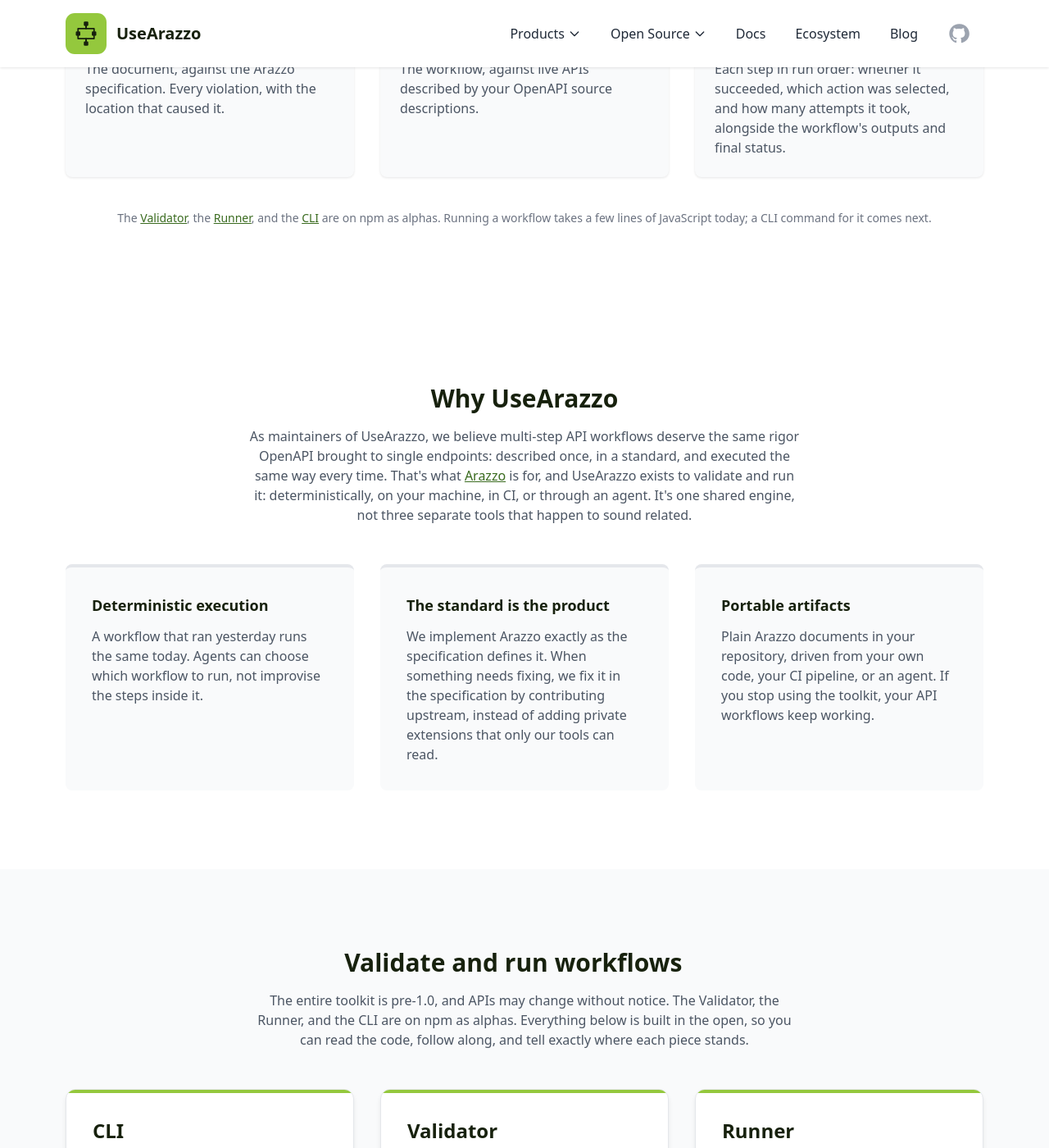
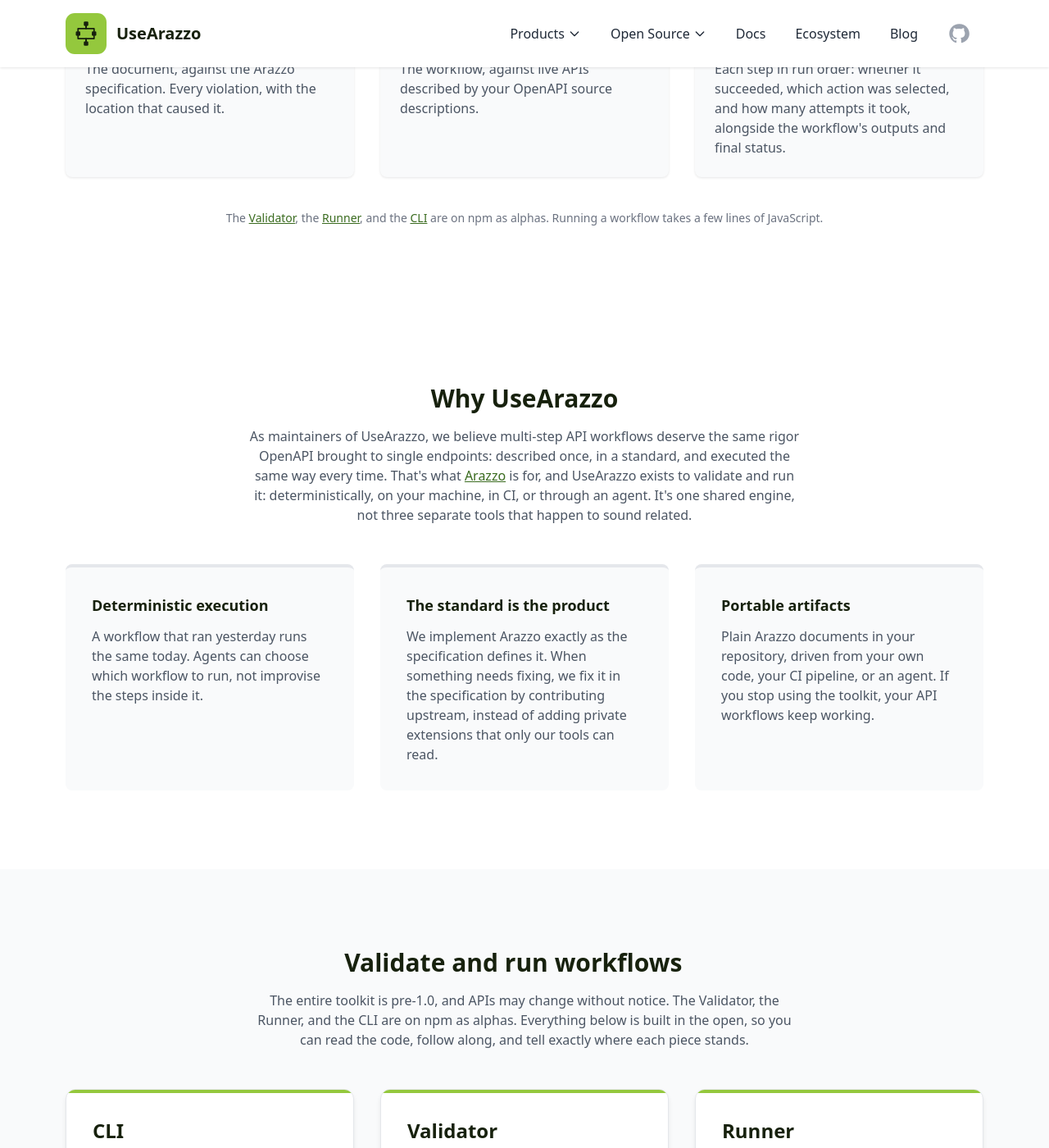
Before and after one commit to usearazzo/website, a Jekyll site: the page built from pages/homepage.html, in a window 1280 px wide and 1400 px high, scrolled down 1409 px. Shown: the whole window at 82% size. Built offline with Jekyll 4.4.1, drawn with Linux system fonts in a browser that asks for light colours; some of the changed text lies outside the part shown.

Commit message:
chore: remove every coming-next section and promise
Drop the Coming next sections from /runner/ and /docs/runner/, and the sentences that promised a CLI run command from the homepage, the CLI page, and llms.txt. The CLI page keeps its In development and Idea command sections. The reference's ArazzoRunner examples now load their documents by URL.

```diff
--- a/llms.txt
+++ b/llms.txt
@@ -32,7 +32,7 @@
 - [@usearazzo/cli CLI reference]({{ site.url }}{{ site.baseurl }}/docs/cli/): every command, option, output format, exit code, and configuration setting
 - Published to npm as an alpha: `npm install --global @usearazzo/cli`, or `npx @usearazzo/cli validate <uri>`
 - `validate <uri>` (wraps @usearazzo/validator): checks a local file, file: URI, or HTTP(S) URL; stylish or JSON output; exits 1 when a problem at or above `--fail-severity` (default `error`) is found
-- Planned, proposed in [toolkit #84](https://github.com/usearazzo/arazzo-toolkit/issues/84) (names may change): `run-workflow` and `run-operation` (will wrap @usearazzo/runner; running a workflow from the CLI is what comes next)
+- Planned, proposed in [toolkit #84](https://github.com/usearazzo/arazzo-toolkit/issues/84) (names may change): `run-workflow` and `run-operation` (will wrap @usearazzo/runner)
 - Idea, not built: discovery commands `list-workflows`, `describe-workflow`, and `analyze-workflow`; the last would write an execution profile covering a workflow's inputs, the inputs of every dependsOn workflow (transitively), credentials from source-description security schemes, and server variables
 - Supports Arazzo 1.0.0, 1.0.1, and 1.1.0
 - Free, open source (Apache 2.0)
@@ -58,7 +58,6 @@
 - Server selection or override per call, with no silent fallback: a server matching nothing declared is never swapped for the first declared one
 - Workflow-level successActions/failureActions replace a step's wholesale; workflow-level parameters merge, keyed by the (name, in) pair
 - Pre-1.0, on npm as an alpha: `npm install @usearazzo/runner`. Used from JavaScript or TypeScript today: `ArazzoRunner.load(uri)` then `runner.execute(workflowId, { inputs })`. The four building blocks it wires (DocumentRegistry, OpenAPIOperationExecutor, StepExecutor, WorkflowExecutor) stay public for swapping one
-- Coming next, in order: a CLI command to run workflows that prints each step as it passes or fails; a live event stream of a run (logging, OpenTelemetry)
 - Supports Arazzo 1.0.0/1.0.1/1.1.0 workflows; OpenAPI 2.0/3.0.x/3.1.x source descriptions
 - Free, open source (Apache 2.0)
 
--- a/pages/cli.html
+++ b/pages/cli.html
@@ -170,7 +170,7 @@
       <pre class="code-block mb-3"><code class="language-bash">usearazzo run-workflow &lt;uri&gt; &lt;workflowId&gt; --inputs &lt;json|@file&gt;
 usearazzo run-operation &lt;uri&gt; --operation-id &lt;id&gt;</code></pre>
       <p class="text-gray-700 mb-8">
-        Run a workflow against live APIs and print the result of each step in run order, alongside the workflow's outputs and final status. Or run a single OpenAPI operation, with no Arazzo document at all. Both will be <a href="{{ '/runner/' | relative_url }}" class="text-primary-light underline hover:no-underline">@usearazzo/runner</a> behind a command. The Runner is on npm today and runs workflows from your own code; the command to run a workflow is what comes next.
+        Run a workflow against live APIs and print the result of each step in run order, alongside the workflow's outputs and final status. Or run a single OpenAPI operation, with no Arazzo document at all. Both will be <a href="{{ '/runner/' | relative_url }}" class="text-primary-light underline hover:no-underline">@usearazzo/runner</a> behind a command. The Runner is on npm today and runs workflows from your own code.
       </p>
 
       <div class="border border-dashed border-gray-300 rounded-lg p-6 mb-8">
@@ -269,7 +269,7 @@
               <span class="text-primary-light text-xl leading-none transition-transform group-aria-expanded:rotate-45" aria-hidden="true">+</span>
             </button>
           </dt>
-          <dd id="faq-answer-3" class="faq-answer mt-3"><p class="text-gray-700">Not yet. A <code class="bg-gray-100 px-1 rounded">run-workflow</code> command will wrap the <a href="{{ '/runner/' | relative_url }}" class="text-primary-light underline hover:no-underline">Runner</a>, and it comes next. The Runner itself is on npm today and runs workflows from your own code. Discovery commands are an idea too: <code class="bg-gray-100 px-1 rounded">analyze-workflow</code> would read a workflow and write a profile of the inputs, credentials, and server variables needed to run it.</p></dd>
+          <dd id="faq-answer-3" class="faq-answer mt-3"><p class="text-gray-700">Not yet. A <code class="bg-gray-100 px-1 rounded">run-workflow</code> command will wrap the <a href="{{ '/runner/' | relative_url }}" class="text-primary-light underline hover:no-underline">Runner</a>. The Runner itself is on npm today and runs workflows from your own code. Discovery commands are an idea too: <code class="bg-gray-100 px-1 rounded">analyze-workflow</code> would read a workflow and write a profile of the inputs, credentials, and server variables needed to run it.</p></dd>
         </div>
         <div class="py-4">
           <dt>
@@ -317,7 +317,7 @@
           "name": "Can it run workflows?",
           "acceptedAnswer": {
             "@type": "Answer",
-            "text": "Not yet. A run-workflow command will wrap the Runner, and it comes next. The Runner itself is on npm today and runs workflows from your own code. Discovery commands are an idea too: analyze-workflow would read a workflow and write a profile of the inputs, credentials, and server variables needed to run it."
+            "text": "Not yet. A run-workflow command will wrap the Runner. The Runner itself is on npm today and runs workflows from your own code. Discovery commands are an idea too: analyze-workflow would read a workflow and write a profile of the inputs, credentials, and server variables needed to run it."
           }
         },
         {
--- a/pages/homepage.html
+++ b/pages/homepage.html
@@ -88,7 +88,7 @@
       </div>
     </div>
     <p class="text-center text-gray-500 text-sm mt-10">
-      The <a href="{{ '/validator/' | relative_url }}" class="text-primary-light underline hover:no-underline">Validator</a>, the <a href="{{ '/runner/' | relative_url }}" class="text-primary-light underline hover:no-underline">Runner</a>, and the <a href="{{ '/cli/' | relative_url }}" class="text-primary-light underline hover:no-underline">CLI</a> are on npm as alphas. Running a workflow takes a few lines of JavaScript today; a CLI command for it comes next.
+      The <a href="{{ '/validator/' | relative_url }}" class="text-primary-light underline hover:no-underline">Validator</a>, the <a href="{{ '/runner/' | relative_url }}" class="text-primary-light underline hover:no-underline">Runner</a>, and the <a href="{{ '/cli/' | relative_url }}" class="text-primary-light underline hover:no-underline">CLI</a> are on npm as alphas. Running a workflow takes a few lines of JavaScript.
     </p>
   </div>
 </section>
@@ -131,13 +131,12 @@
         <div class="absolute top-0 left-0 right-0 h-1 bg-[#94C83D]"></div>
         <h3 class="product-card-title">CLI</h3>
         <p class="product-card-description">
-          One command-line interface across the toolchain, on your machine and in CI. Validate Arazzo documents today. A command to run workflows comes next.
+          One command-line interface across the toolchain, on your machine and in CI. Validate Arazzo documents from your terminal or CI.
         </p>
         <ul class="text-sm text-gray-600 mb-4 space-y-1">
           <li>&#10003; <code class="bg-gray-100 px-1 rounded">validate</code> from the terminal</li>
           <li>&#10003; CI-friendly exit codes</li>
           <li>&#10003; Same engine as the libraries</li>
-          <li>&#9744; Running workflows comes next</li>
         </ul>
         <a href="{{ '/cli/' | relative_url }}" class="product-card-link">
           Explore CLI
```
Also changed, not shown: CLAUDE.md (+3 -4 lines), _reference/runner.md (+11 -15 lines), pages/runner.html (+3 -17 lines), assets/css/tailwind.css.
